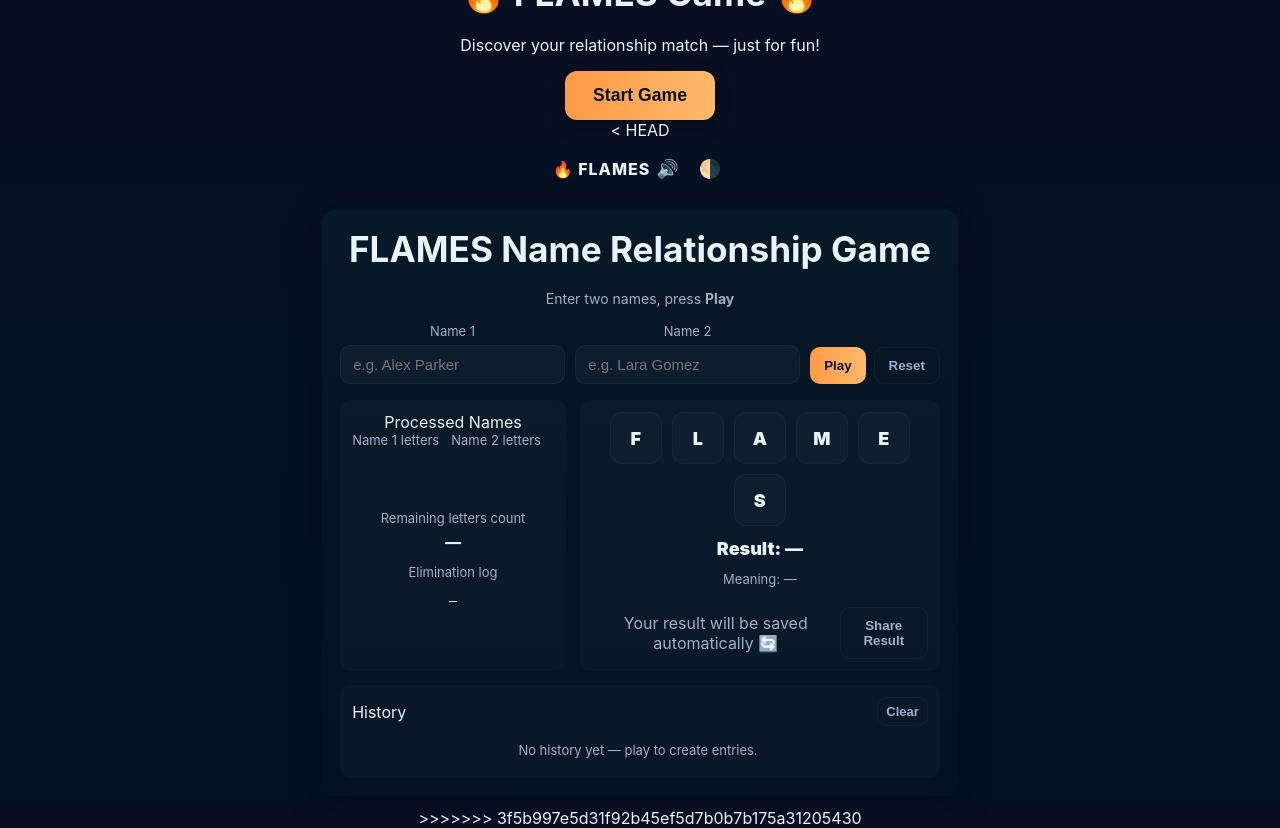
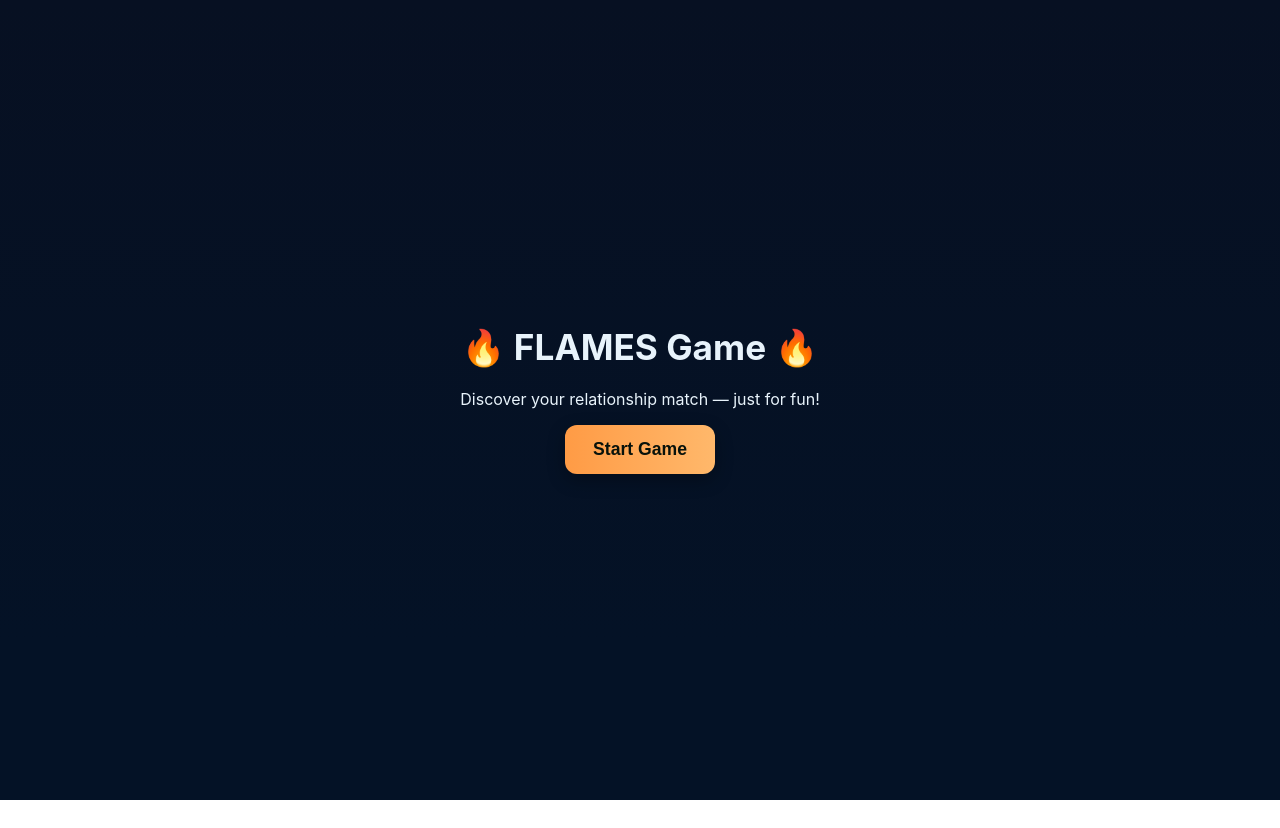
Before and after one commit to codebybridget/flames-game, a plain HTML site: page index.html in a window 1280 px wide. After the commit the page ends 800 px from the top, so only its background shows below. Drawn offline with Linux system fonts and the light colour scheme.

Commit message:
Remove header and main game content from index.html
Removed header and main content for the FLAMES game.

```diff
--- a/index.html
+++ b/index.html
@@ -6,7 +6,7 @@
   <title>🔥 FLAMES Game 🔥</title>
   <link rel="stylesheet" href="style.css" />
   <style>
-
+    /* Extra landing page styling */
     body {
       display: flex;
       justify-content: center;
@@ -68,7 +68,6 @@
     <button class="start-btn" id="startGameBtn">Start Game</button>
   </div>
 
-< HEAD
   <script>
     const startBtn = document.getElementById('startGameBtn');
     const welcome = document.getElementById('welcomeScreen');
@@ -79,99 +78,5 @@
       }, 900);
     });
   </script>
-
-  <header class="topbar">
-    <div class="brand">🔥 FLAMES</div>
-
-    <div class="header-controls">
-      <button id="soundToggle" class="icon-btn" aria-pressed="true" title="Toggle sound">🔊</button>
-      <button id="themeToggle" class="icon-btn" aria-pressed="false" title="Toggle theme">🌗</button>
-    </div>
-  </header>
-
-  <main class="app" role="application" aria-label="FLAMES name game">
-    <section class="card">
-      <h1>FLAMES Name Relationship Game</h1>
-      <p class="lead">Enter two names, press <strong>Play</strong></p>
-
-      <div class="controls-row">
-        <label class="field">
-          <span class="label">Name 1</span>
-          <input id="name1" type="text" placeholder="e.g. Alex Parker" autocomplete="off" />
-        </label>
-
-        <label class="field">
-          <span class="label">Name 2</span>
-          <input id="name2" type="text" placeholder="e.g. Lara Gomez" autocomplete="off" />
-        </label>
-
-        <div class="buttons">
-          <button id="playBtn" class="btn primary">Play</button>
-          <button id="resetBtn" class="btn ghost">Reset</button>
-        </div>
-      </div>
-
-      <div class="output-grid">
-        <div class="panel left-panel">
-          <div class="panel-section">
-            <div class="section-title">Processed Names</div>
-            <div class="name-pair">
-              <div>
-                <div class="subtle">Name 1 letters</div>
-                <div id="name1Out" class="name-display" aria-live="polite"></div>
-              </div>
-              <div>
-                <div class="subtle">Name 2 letters</div>
-                <div id="name2Out" class="name-display" aria-live="polite"></div>
-              </div>
-            </div>
-          </div>
-
-          <div class="panel-section">
-            <div class="subtle">Remaining letters count</div>
-            <div id="countOut" class="count-display">—</div>
-          </div>
-
-          <div class="panel-section">
-            <div class="subtle">Elimination log</div>
-            <pre id="log" class="log-display" aria-live="polite">—</pre>
-          </div>
-        </div>
-
-        <div class="panel right-panel">
-          <div class="flames-wrap">
-            <div id="flamesArea" class="flames" role="list" aria-label="FLAMES letters"></div>
-          </div>
-
-          <div id="result" class="result">Result: —</div>
-          <div id="meaning" class="meaning">Meaning: —</div>
-
-          <div class="panel-footer">
-            <div class="tip">Your result will be saved automatically 🔄</div>
-            <div class="share-buttons">
-              <button id="shareBtn" class="btn ghost">Share Result</button>
-            </div>
-          </div>
-        </div>
-      </div>
-
-      <!-- History panel -->
-      <div class="history-panel panel" aria-live="polite">
-        <div class="history-header">
-          <div class="section-title">History</div>
-          <div class="history-actions">
-            <button id="clearHistoryBtn" class="btn ghost small">Clear</button>
-          </div>
-        </div>
-        <div id="historyList" class="history-list">
-          <!-- history items injected here -->
-          <div class="muted-help">No history yet — play to create entries.</div>
-        </div>
-      </div>
-    </section>
-  </main>
-
-  <script src="script.js"></script>
->>>>>>> 3f5b997e5d31f92b45ef5d7b0b7b175a31205430
 </body>
 </html>
```
